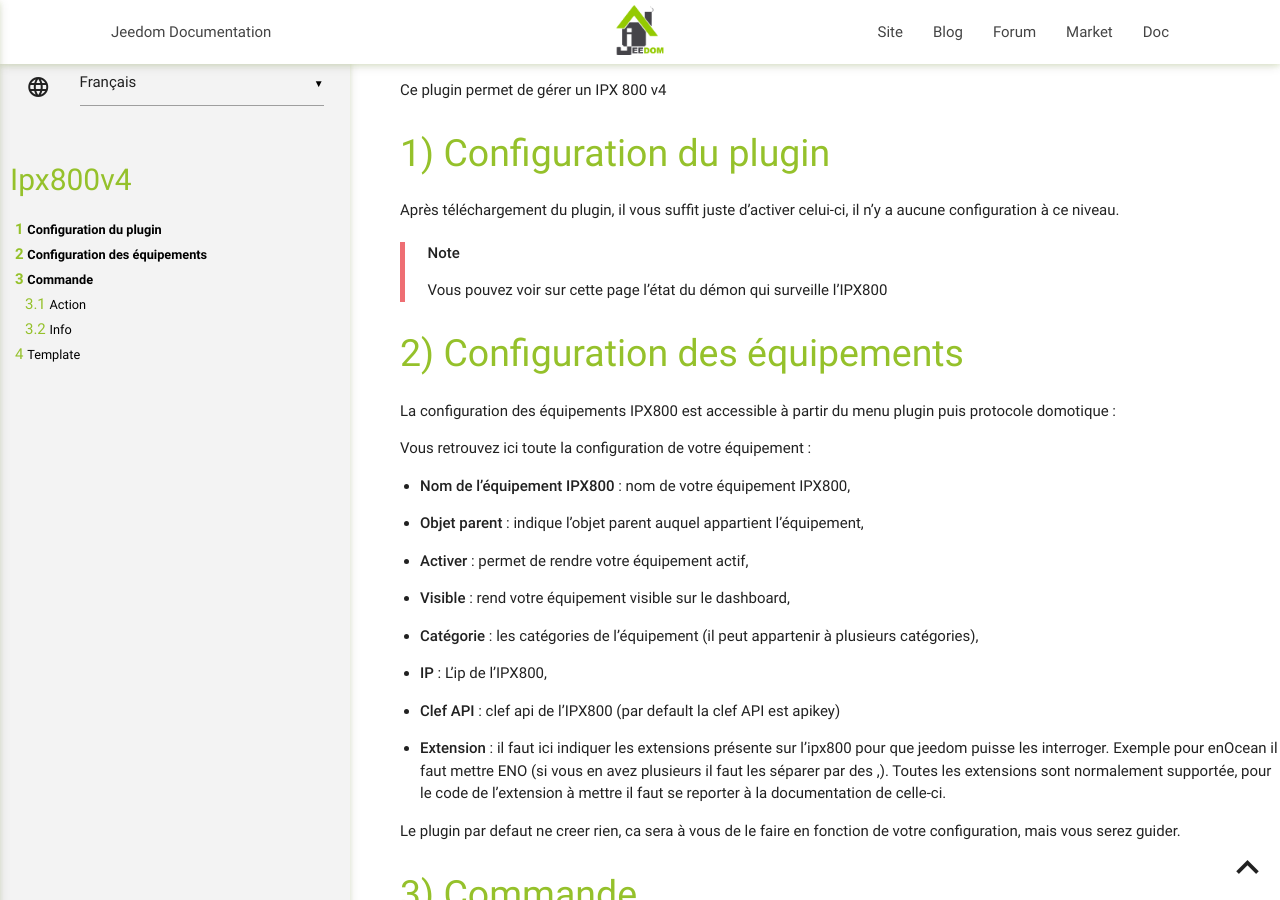
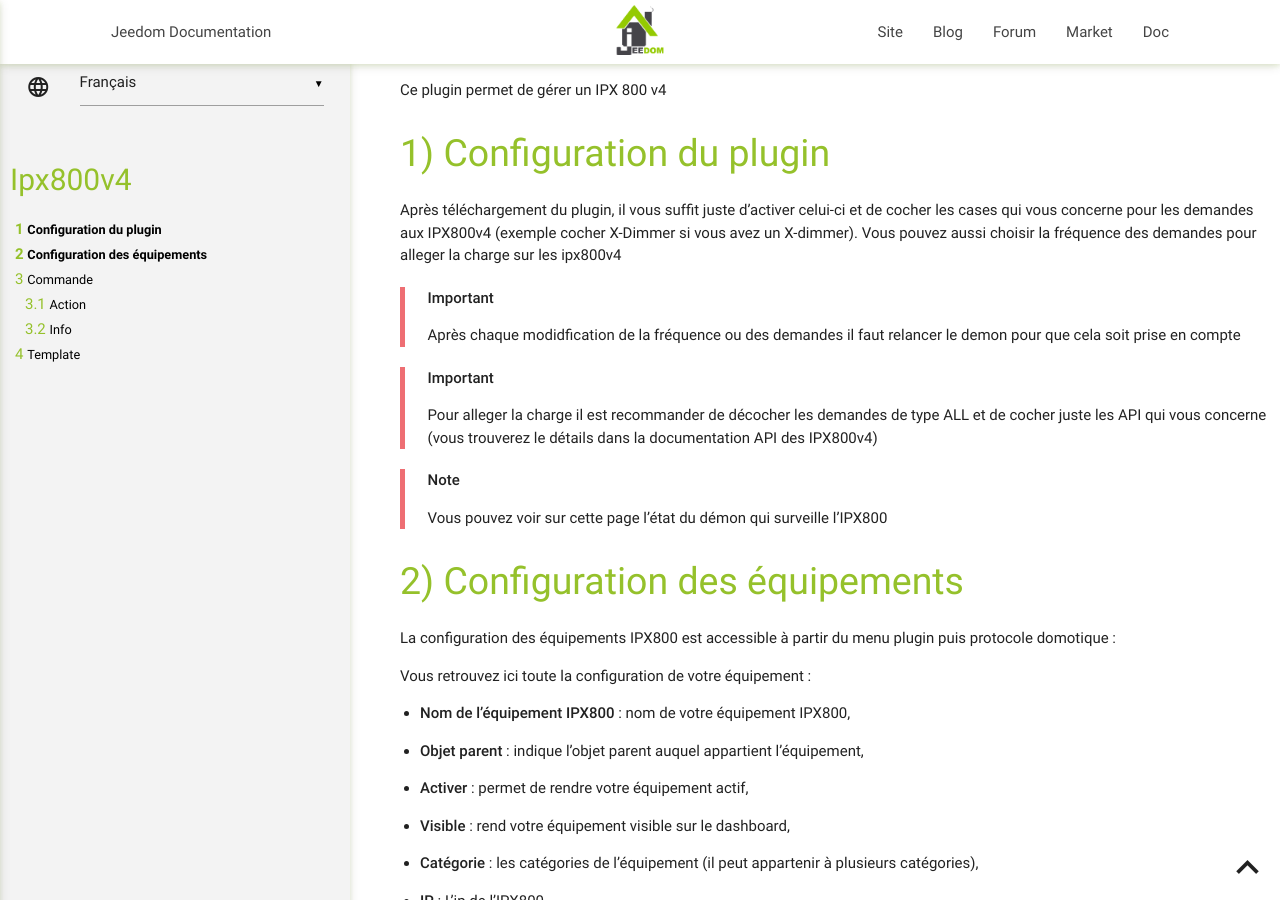
Before and after one commit to jeedom/plugin-ipx800v4, a Jekyll site: the page built from docs/fr_FR/index.md, in a window 1280 px wide and 900 px high. Built offline with Jekyll 4.4.1, drawn with Linux system fonts in a browser that asks for light colours; our own code applies the rules of GitHub Pages for plain Markdown files.

Commit message:
update doc

```diff
--- a/docs/fr_FR/index.md
+++ b/docs/fr_FR/index.md
@@ -3,8 +3,15 @@ Ce plugin permet de gérer un IPX 800 v4
 Configuration du plugin
 =======================
 
-Après téléchargement du plugin, il vous suffit juste d’activer celui-ci,
-il n’y a aucune configuration à ce niveau.
+Après téléchargement du plugin, il vous suffit juste d’activer celui-ci et de cocher les cases qui vous concerne pour les demandes aux IPX800v4 (exemple cocher X-Dimmer si vous avez un X-dimmer). Vous pouvez aussi choisir la fréquence des demandes pour alleger la charge sur les ipx800v4
+
+> **Important**
+>
+> Après chaque modidfication de la fréquence ou des demandes il faut relancer le demon pour que cela soit prise en compte
+
+> **Important**
+>
+> Pour alleger la charge il est recommander de décocher les demandes de type ALL et de cocher juste les API qui vous concerne (vous trouverez le détails dans la documentation API des IPX800v4)
 
 > **Note**
 >
```
Also changed, not shown: 1 other file.
